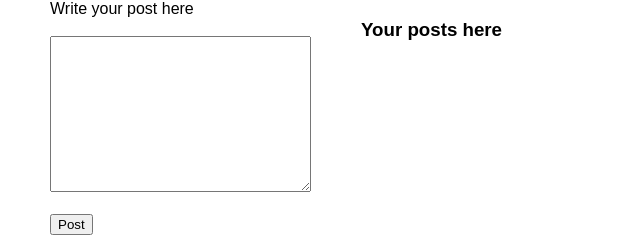
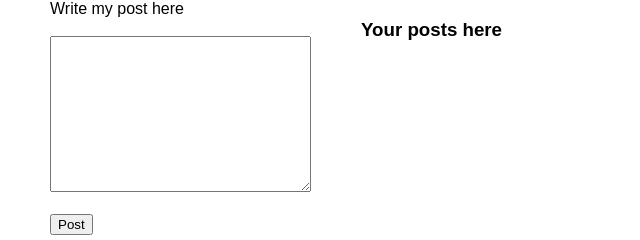
Before and after one commit to EmmanuelisongDev/to-do-list, a plain HTML site: page index.html in a window 1280 px wide. Shown: the full height of the page, 0-640 px from the left. Drawn offline with Linux system fonts and the light colour scheme.

Commit message:
Update index.html

```diff
--- a/index.html
+++ b/index.html
@@ -15,7 +15,7 @@
 
         <div class="left">
             <form id="form">
-                <label for="post">Write your post here</label>
+                <label for="post">Write my post here</label>
                 <br><br>
                 <textarea name="post" id="input" cols="30" rows="10"></textarea>
                 <br><br>
```
